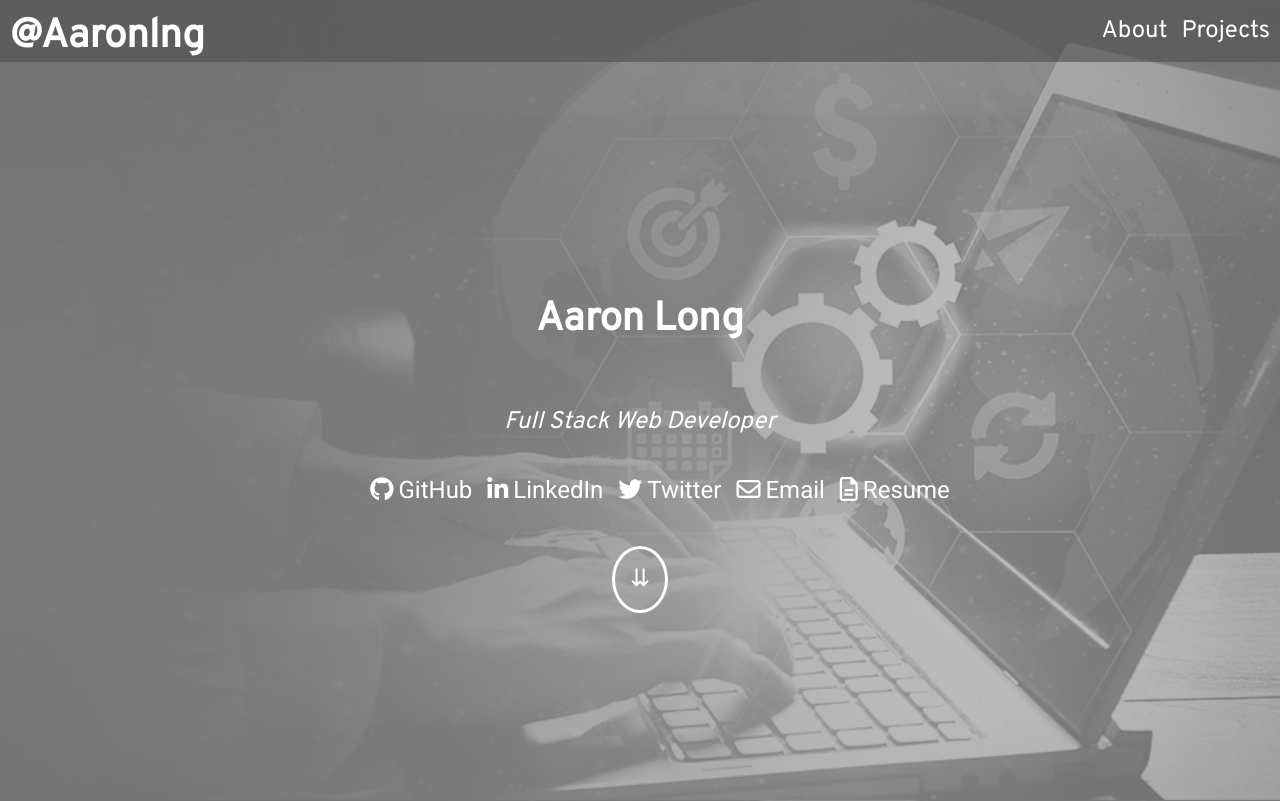
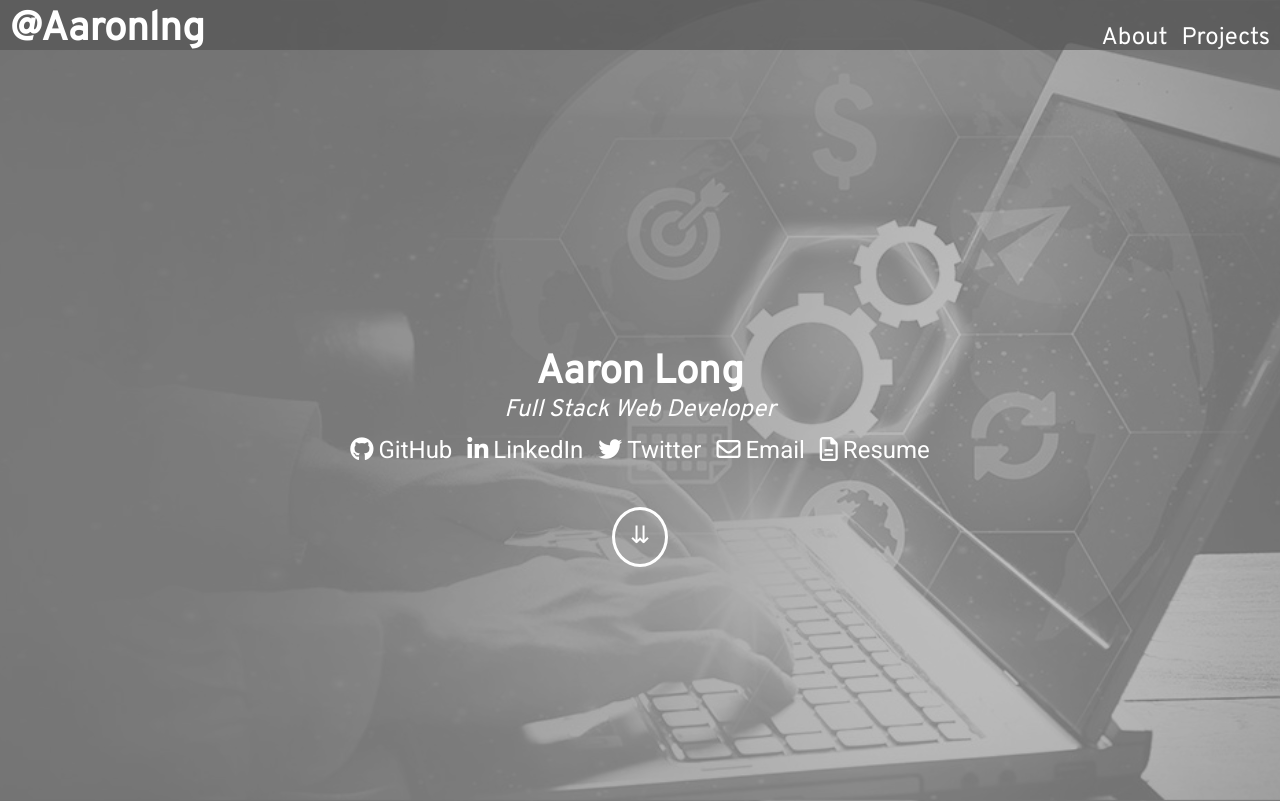
Before and after one commit to aaronlng/aaronlng.github.io, a plain HTML site: page index.html in a window 1280 px wide. Shown: the top 801 px of the page. Drawn offline with Linux system fonts and the light colour scheme.

Commit message:
CSS Reset back in

```diff
--- a/index.html
+++ b/index.html
@@ -6,7 +6,7 @@
     <meta name="viewport" content="width=device-width, initial-scale=1.0">
     <meta http-equiv="X-UA-Compatible" content="ie=edge">
     <!-- CSS Reset -->
-    <!-- <link rel="stylesheet" type="text/css" href="assets/css/reset.css"> -->
+    <link rel="stylesheet" type="text/css" href="assets/css/reset.css">
     <!-- Google Fonts -->
     <link href="https://fonts.googleapis.com/css?family=Overpass|Roboto&display=swap" rel="stylesheet">
     <!-- Main Stylesheet -->
```
